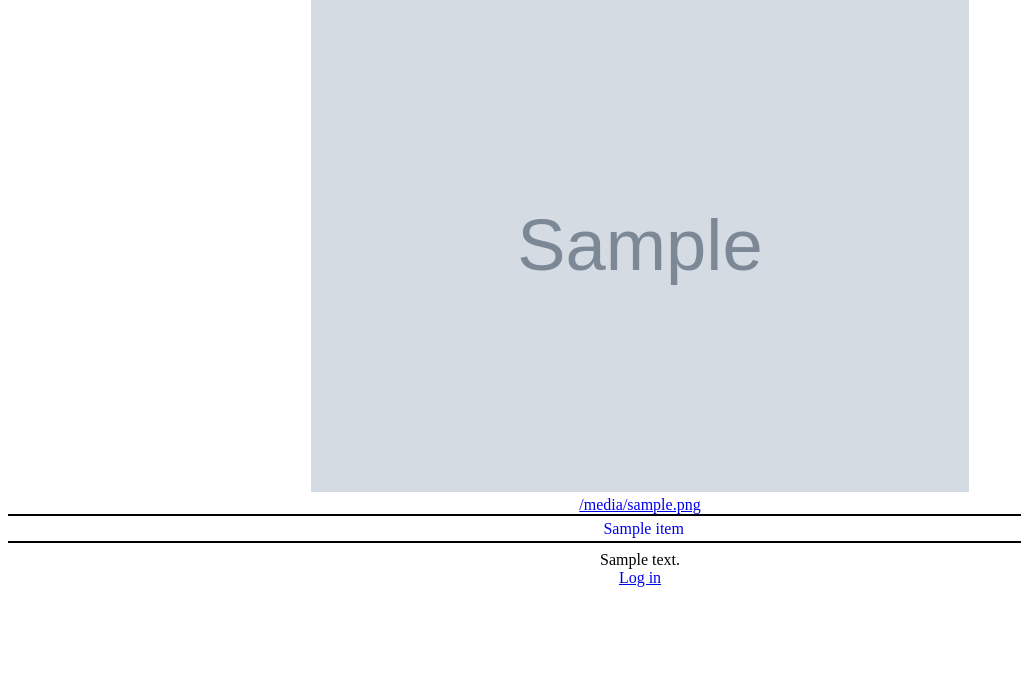
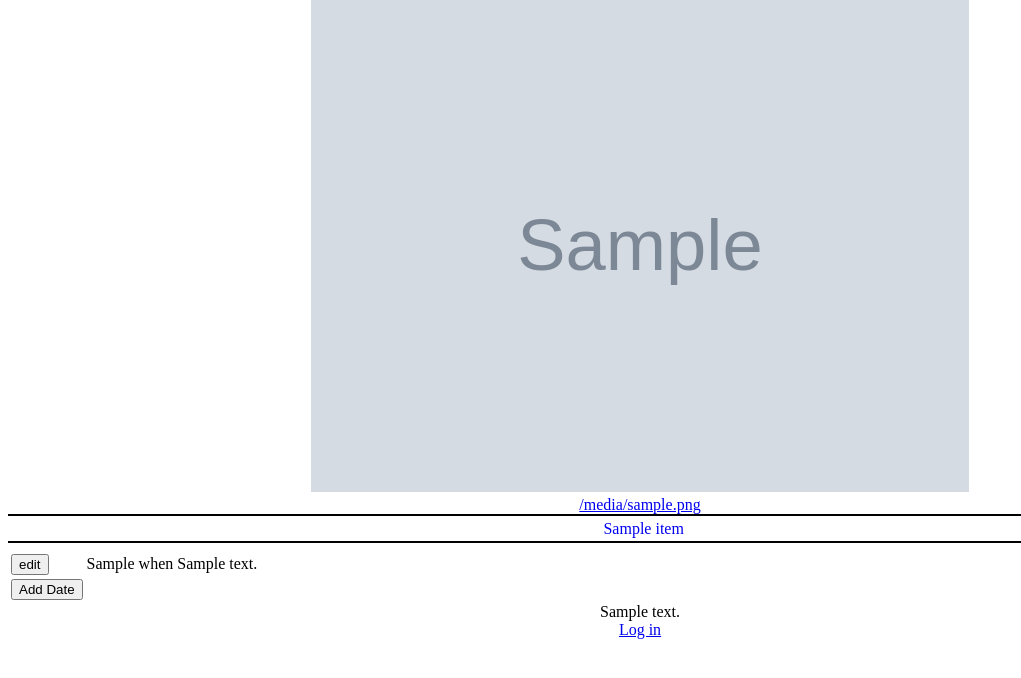
Before and after one commit to tougshire/tougcomsys, a Django app: template templates/tougcomsys/firsthome/article_form_page3.html in a window 1280 px wide. Shown: the part 27-705 px from the top of the page, without its empty margins (0-1021 px from the left). Run offline with Django 3.2, Linux system fonts and the light colour scheme; the template is opened without the code that fills it: most values are stand-ins (such as "Sample title", 1, 10 or a date in 2020); grey boxes marked "Sample" are stand-in pictures; some libraries are stand-ins or nearby versions.

Commit message:
Improve formset display in article_form files

```diff
--- a/forms.py
+++ b/forms.py
@@ -152,8 +152,6 @@ class ArticleForm3(forms.ModelForm):
     class Meta:
         model = Article
         fields = [
-            "show_author",
-            "show_updated",
         ]
 """
 ArticleForm for creating and ArticleFormN for updating
--- a/templates/tougcomsys/firsthome/article_form_page3.html
+++ b/templates/tougcomsys/firsthome/article_form_page3.html
@@ -2,7 +2,7 @@
 {% load static %}
 
 {% block content %}
-    <script src='{% static 'touglates\touglates.js' %}'></script>
+<script src='{% static ' touglates\touglates.js' %}'></script>
 <div class="form">
   {% if form.errors %}{{ form.errors }}{% endif %}
   <form id="frm_article" method="POST">
@@ -13,40 +13,67 @@
     {% endfor %}
 
     <div id="div_show_author">
-                {% include 'touglates/form_field.html' with field=form.show_author label_tag=formshow_author.label_tag %}
-            </div>
-            <div id="div_show_updated">
-                {% include 'touglates/form_field.html' with field=form.show_updated label_tag=formshow_updated.label_tag %}
+      {% include 'touglates/form_field.html' with field=form.descriptive_date label_tag=form.discriptive_date.label_tag %}
     </div>
     {{ placements.management_form }}
     {% for placementform in placements.forms %}
       {% if placementform.id.value > 0 %}
-              <div id="div_placementform_{{ placementform.id.value }}" class="placementformsetform"  >
+        <div id="div_placementform_{{ placementform.id.value }}" class="placementformsetform">
           {% for hiddenfield in placementform.hidden_fields %}
           {{ hiddenfield }}
           {% endfor %}
           {% include 'touglates/form_field.html' with field=placementform.placement %}
           {% include 'touglates/form_field.html' with field=placementform.expiration_date %}
+          {% include 'touglates/form_field.html' with field=placementform.timelen %}
           {% include 'touglates/form_field.html' with field=placementform.DELETE %}
         </div>
       {% else %}
-              <div class="placementformsetform placementnewform" >
+        <div class="placementformsetform placementnewform" style="display:none">
           {% for hiddenfield in placementform.hidden_fields %}
           {{ hiddenfield }}
           {% endfor %}
           {% include 'touglates/form_field.html' with field=placementform.placement %}
           {% include 'touglates/form_field.html' with field=placementform.expiration_date %}
+          {% include 'touglates/form_field.html' with field=placementform.timelen %}
           {% include 'touglates/form_field.html' with field=placementform.DELETE %}
         </div>
       {% endif %}
     {% endfor %}
-
-
-
-
-
-
+    <table>
+      {% for placement in object.placement_set.all %}
+      <tr id="tr_placement_{{ placement.id }}">
+        <td>
+          <button type="button" id="button_editplacement_{{ placement.id }}"
+            data-formid="div_placementform_{{ placement.id }}"
+            data-displayid="tr_placement_{{ placement.id }}"
+            class="placement_edit_button">edit</button></td>
+        <td>{{ placement.when }}</td>
+        <td>{{ placement.text }}</td>
+        <td>{{ placement.is_major_current }}</td>
+      </tr>
+      {% endfor %}
+      <tr>
+        <td><button type="button" id="button_addplacement">Add Date</button></td>
+        <td span="*"></td>
+      </tr>
+    </table>
     {% include 'touglates/form_field.html' with label="Submit Form" field='<button type="submit">Save and Continue</button>' %}
   </form>
+  <script>
+    let placementEditButtons = document.getElementsByClassName('placement_edit_button')
+    for (placementEditButton of placementEditButtons) {
+      placementEditButton.addEventListener('click', function (e) {
+        e.preventDefault()
+        enableFormsetForm(e.target.dataset.formid, e.target.dataset.displayid)
+      })
+    }
+    document.getElementById('button_addplacement').addEventListener('click', function(e) {
+      e.preventDefault()
+      showNewFormsetForm('placementnewform')
+    })
+  </script>
+  <script>
+  </script>
+
 </div>
 {% endblock %}
--- a/templates/tougcomsys/firsthome/article_form_page4.html
+++ b/templates/tougcomsys/firsthome/article_form_page4.html
@@ -42,7 +42,8 @@
     <table>
       {% for articleeventdate in object.articleeventdate_set.all %}
       <tr id="tr_articleeventdate_{{ articleeventdate.id }}">
-        <td><button type="button" id="button_editarticleeventdate_{{ articleeventdate.id }}"
+        <td>
+          <button type="button" id="button_editarticleeventdate_{{ articleeventdate.id }}"
             data-formid="div_articleeventdateform_{{ articleeventdate.id }}"
             data-displayid="tr_articleeventdate_{{ articleeventdate.id }}"
             class="articleeventdate_edit_button">edit</button></td>
@@ -52,7 +53,7 @@
       </tr>
       {% endfor %}
       <tr>
-        <td><button type="button" id="button_addarticleeventdate">Add</button></td>
+        <td><button type="button" id="button_addarticleeventdate">Add Date</button></td>
         <td span="*"></td>
       </tr>
     </table>
--- a/urls.py
+++ b/urls.py
@@ -12,7 +12,7 @@ urlpatterns = [
     path('page/<int:page>/', views.HomePage.as_view(), name='page'),
     path('article/<slug:slug>/', views.ArticleDetail.as_view(), name='article'),
     path('article/_/list/', views.ArticleList.as_view(), name='article_list'),
-    # path('article/_/update/<int:pk>/', views.ArticleUpdate.as_view(), name='article_update'),
+    path('article/_/update/<int:pk>/', views.ArticleUpdate.as_view(), name='article_update'),
     path('article/_/update/<int:pk>/page/<int:page>/', views.ArticleUpdate.as_view(), name='article_update'),
     path('article/_/create/', views.ArticleCreate.as_view(), name='article_create'),
     path('article/_/image/create/', views.ImageCreate.as_view(), name='article_image_create', kwargs={'popup':'popup'}),
```
Lines whose indentation alone changed are shown as unchanged.
